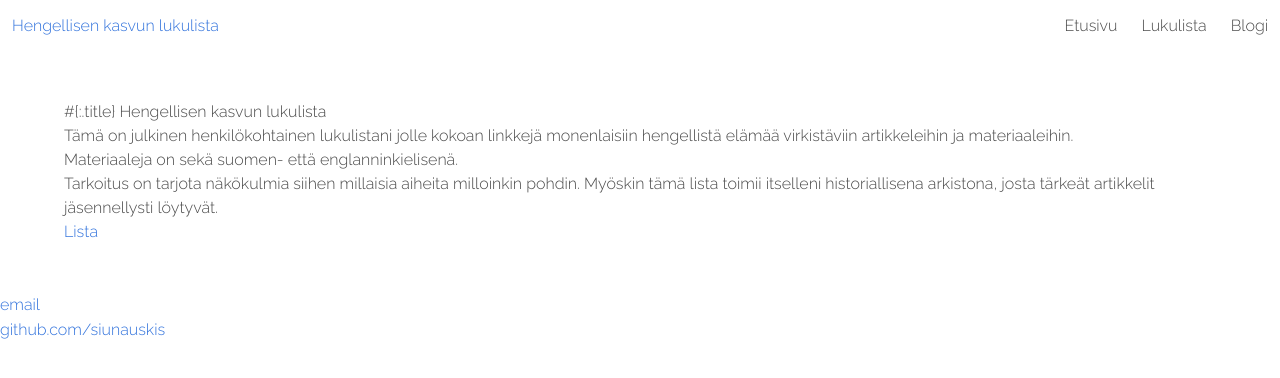
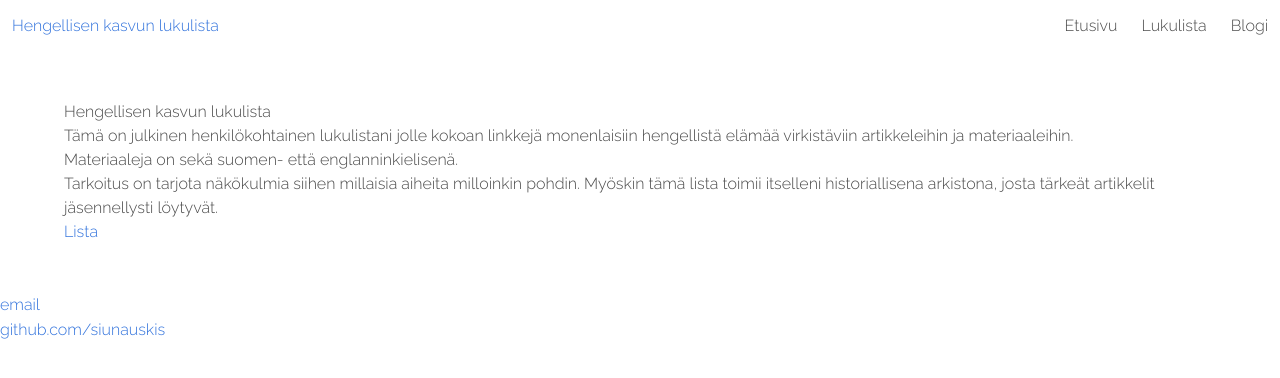
Before and after one commit to siunauskis/siunauskis.github.io, a Jekyll site: the page built from index.md, in a window 1280 px wide. Shown: the top 378 px of the page. Built offline with Jekyll 4.4.1, drawn with Linux system fonts in a browser that asks for light colours; nearby versions of some CDN libraries.

Commit message:
Update index.md

```diff
--- a/index.md
+++ b/index.md
@@ -3,12 +3,16 @@
 title: Hengellisen kasvun lukulista
 ---
 
-#{:.title} Hengellisen kasvun lukulista
+<h1 id="title">Hengellisen kasvun lukulista</h1>
+
 
 Tämä on julkinen henkilökohtainen lukulistani jolle kokoan linkkejä monenlaisiin hengellistä elämää virkistäviin artikkeleihin ja materiaaleihin.
 
+
 Materiaaleja on sekä suomen- että englanninkielisenä.
+
 
 Tarkoitus on tarjota näkökulmia siihen millaisia aiheita milloinkin pohdin. Myöskin tämä lista toimii itselleni historiallisena arkistona, josta tärkeät artikkelit jäsennellysti löytyvät.
 
+
 <a href="lista" type="button">Lista</a>
```
